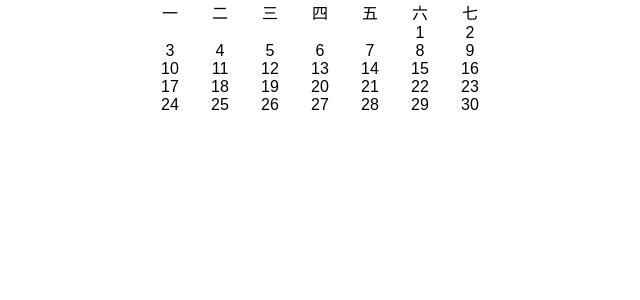
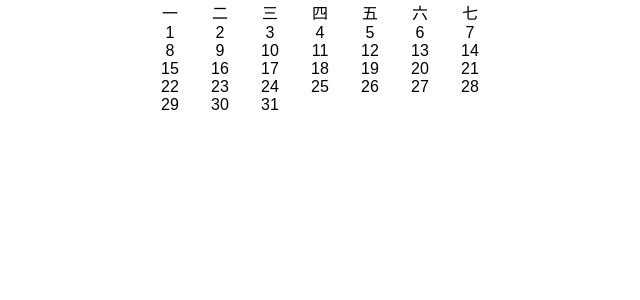
Before and after one commit to SuXiZheng/su-react-js, a React (Create React App) app: page / in a window 1280 px wide. Shown: the top 300 px of the page, without its empty margins (320-960 px from the left). Built offline with nearby package versions, Linux system fonts and the light colour scheme.

Commit message:
修改Month组件BUG

```diff
--- a/src/App.js
+++ b/src/App.js
@@ -17,7 +17,7 @@ class App extends Component {
       //     To get started, edit <code>src/App.js</code> and save to reload.
       //   </p>
       // </div>
-      <Month datetime={moment("2018-09-10")} daysOfOtherMonthVisble={false} />
+      <Month datetime={moment("2018-10-1")} daysOfOtherMonthVisble={false} />
     );
   }
 }
--- a/src/components/calendar/month.jsx
+++ b/src/components/calendar/month.jsx
@@ -46,7 +46,7 @@ export class Month extends React.PureComponent {
       "YYYY-MM-DD"
     );
     // 当月1号是周几
-    const firstDayOfWeekInMonth = firstDayOfMonth.weekday();
+    const firstDayOfWeekInMonth = firstDayOfMonth.isoWeekday();
     // 当月共多少天
     const daysInMonth = this.props.datetime.daysInMonth();
     var rows = [];
```
